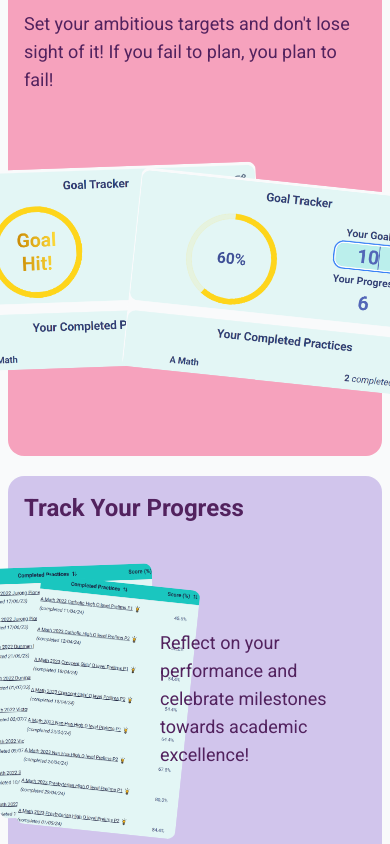
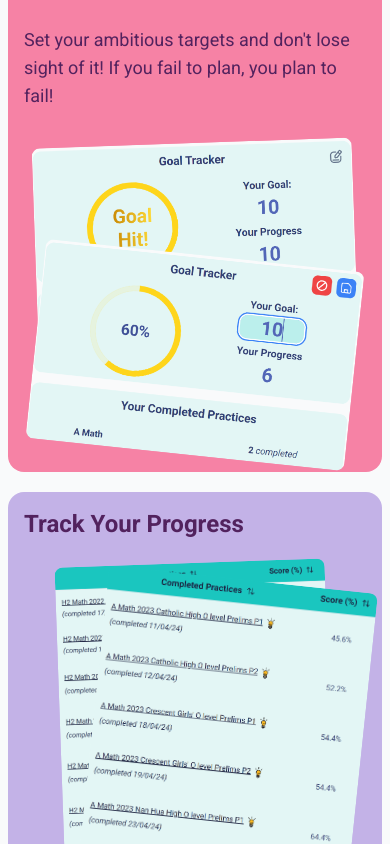
Before and after one commit to LimJiaEarn/myacademicweapon, a Next.js app: page / in a window 390 px wide. Shown: the part 2440-3284 px from the top of the page. Built offline with nearby package versions, Linux system fonts and the light colour scheme; no server answers.

Commit message:
Improved small screen view for Bentobox

```diff
--- a/src/app/contribute/page.tsx
+++ b/src/app/contribute/page.tsx
@@ -58,8 +58,7 @@ const ContributePage = async ({searchParams} : {searchParams : { [key:string]:st
             </h1>
 
             <p className="text-xl md:text-2xl text-center text-pri_navy_darker max-w-[60ch] mx-auto leading-normal">
-                Embark on our mission to share the <span className="gold_grad_text font-semibold">wealth of academic resources</span>  and
-                let's build a world where knowledge knows no boundaries!
+                Embark on our mission to share the <span className="gold_grad_text font-semibold">wealth of academic resources!</span>
             </p>
 
 
--- a/src/components/shared/Features.tsx
+++ b/src/components/shared/Features.tsx
@@ -2,7 +2,7 @@ import Image from "next/image";
 // Inspiration: https://www.givingli.com/
 
 const Features = () => {
-    const baseHeadingStyle = "font-bold text-2xl lg:font-semibold lg:text-3xl z-20";
+    const baseHeadingStyle = "font-bold text-2xl lg:font-semibold sm:text-3xl z-20 mb-4";
     const baseParaStyle = "font-medium text-lg z-20";
 
     return (
@@ -10,16 +10,16 @@ const Features = () => {
 
             <div className="bg-pink_bg p-4 md:p-6 rounded-2xl group col-span-1 lg:col-span-2 row-span-1 w-full h-full flex flex-col gap-4 text-pink_text">
                 <h2 className={`${baseHeadingStyle} `}>Set Goals</h2>
-                <p className={`${baseParaStyle} max-w-[450px]`}>Set your ambitious targets and don't lose sight of it! If you fail to plan, you plan to fail!</p>
+                <p className={`${baseParaStyle} lg:max-w-[450px]`}>Set your ambitious targets and don't lose sight of it! If you fail to plan, you plan to fail!</p>
 
                 <div className="flex-grow relative w-full flex justify-center items-center gap-2 min-h-[330px]">
                     <div className="absolute h-[200px] w-[320px] xl:h-[300px] xl:w-[420px]">
                         <Image src="/images/feature1.png" alt="f2" fill={true}
-                            className="rounded-lg object-cover object-top -translate-x-24 lg:-translate-x-40 -translate-y-2 -rotate-2 group-hover:-rotate-12 group-hover:-translate-x-28 lg:group-hover:-translate-x-48 group-hover:-translate-y-4 duration-300 ease-in-out"/>
+                            className="rounded-lg object-cover object-top md:-translate-x-24 lg:-translate-x-40 -translate-y-12 -rotate-2 group-hover:-rotate-12 md:group-hover:-translate-x-28 lg:group-hover:-translate-x-48 group-hover:-translate-y-16 duration-300 ease-in-out"/>
                     </div>
                     <div className="absolute z-10 h-[200px] w-[320px] xl:h-[300px] xl:w-[420px]">
                         <Image src="/images/feature1.1.png" alt="f2" fill={true} quality={100}
-                            className="rounded-lg object-cover object-top translate-x-24 lg:translate-x-40 translate-y-2 rotate-6 group-hover:rotate-12 group-hover:translate-x-28 lg:group-hover:translate-x-48 group-hover:translate-y-4 duration-300 ease-in-out"/>
+                            className="rounded-lg object-cover object-top md:translate-x-24 lg:translate-x-40 translate-y-16 md:translate-y-8 rotate-6 group-hover:rotate-12 md:group-hover:translate-x-28 lg:group-hover:translate-x-48 group-hover:translate-y-16 md:group-hover:translate-y-20 duration-300 ease-in-out"/>
                     </div>
                 </div>
 
@@ -28,19 +28,21 @@ const Features = () => {
             <div className="bg-purple_bg p-4 md:p-6 rounded-2xl group col-span-1 row-span-1 lg:row-span-2 w-full h-full flex flex-col text-purple_text">
 
                 <h2 className={`${baseHeadingStyle} `}>Track Your Progress</h2>
-                <div className="flex lg:flex-col justify-center h-full items-center gap-8">
+                <div className="flex flex_col_center h-full gap-8">
+
+
                     <div className="relative w-full flex justify-center items-center gap-2 min-h-[350px] lg:min-h-[450px]">
-                        <div className="absolute h-[250px] w-[160px] lg:h-[320px] lg:w-[270px] xl:h-[400px] xl:w-[300px]">
+                        <div className="absolute h-[320px] w-[270px] xl:h-[400px] xl:w-[300px]">
                             <Image src="/images/feature2.1.png" alt="f2" fill={true}
                                 className="rounded-lg object-cover object-top sm:-translate-x-8 -translate-y-2 -rotate-2 group-hover:rotate-4 group-hover:-translate-x-2 sm:group-hover:-translate-x-8 lg:group-hover:-translate-x-12 group-hover:-translate-y-12 duration-100 ease-in-out"/>
                         </div>
-                        <div className="absolute z-10 h-[250px] w-[160px] lg:h-[320px] lg:w-[270px] xl:h-[400px] xl:w-[300px]">
+                        <div className="absolute z-10 h-[320px] w-[270px] xl:h-[400px] xl:w-[300px]">
                             <Image src="/images/feature2.png" alt="f2" fill={true} quality={100}
                                 className="rounded-lg object-cover object-top translate-x-8 translate-y-2 rotate-6 group-hover:rotate-12 group-hover:translate-x-12 group-hover:translate-y-8 duration-100 ease-in-out"/>
                         </div>
                     </div>
 
-                    <p className={`${baseParaStyle}`}>Reflect on your performance and celebrate milestones towards academic excellence!</p>
+                    <p className={`${baseParaStyle} w-full text-left`}>Reflect on your performance and celebrate milestones towards academic excellence!</p>
                 </div>
 
             </div>
@@ -91,14 +93,14 @@ const Features = () => {
                             className="rounded-lg translate-x-4 translate-y-2 rotate-6 group-hover:rotate-12 group-hover:translate-x-6 group-hover:translate-y-4 duration-100 ease-in-out"/>
                     </div>
                 </div>
-                <p className={baseParaStyle}>All our dazzling study resources are free to view and download to ensure your academic glow up!</p>
+                <p className={`${baseParaStyle} w-full text-left`}>All our dazzling study resources are free to view and download to ensure your academic glow up!</p>
             </div>
 
             <div className="bg-orange_bg p-4 md:p-6 rounded-2xl col-span-1 lg:col-span-2 row-span-1 w-full h-full flex flex-col justify-start items-center text-orange_text group ">
                 <h2 className={`${baseHeadingStyle} w-full text-left`}>Solution Recordings & Walkthroughs</h2>
 
                 <div className="flex flex-col md:flex-row justify-evenly items-center gap-4">
-                    <p className={`${baseParaStyle} w-full text-left h-24`}>Catch the latest tea on exam strategies and tips<br className="sm:hidden"/> brewed by tutors with proven track records!</p>
+                    <p className={`${baseParaStyle} w-full text-left min-h-[140px] sm:min-h-[100px]`}>Catch the latest tea on exam strategies and tips<br className="sm:hidden"/> brewed by tutors with proven track records!</p>
 
                     <div className="relative left-14 lg:left-10 -top-8 lg:top-8 w-full flex justify-center items-center gap-2 min-w-[200px] min-h-[200px] md:min-h-[220px]">
                         <div className="absolute h-[230px] w-[230px] md:h-[280px] md:w-[280px]">
--- a/tailwind.config.ts
+++ b/tailwind.config.ts
@@ -72,22 +72,22 @@ const config: Config = {
 
 
         // Bentobox Colours:
-        'purple_bg': 'rgba(195, 178, 231, 0.72)',
+        'purple_bg': 'rgba(195, 178, 231, 1)',
         'purple_text': 'rgb(82, 34, 94)',
 
-        'pink_bg': 'rgba(246, 130, 165, 0.72)',
+        'pink_bg': 'rgba(246, 130, 165, 1)',
         'pink_text': 'rgb(82, 34, 94)',
 
-        'green_bg': 'rgba(201, 218, 143, 0.72)',
+        'green_bg': 'rgba(201, 218, 143, 1)',
         'green_text': 'rgb(28, 71, 31)',
 
-        'yellow_bg': ' rgba(254, 223, 111, 0.72)',
+        'yellow_bg': ' rgba(254, 223, 111, 1)',
         'yellow_text': 'rgb(74, 65, 30)',
 
-        'orange_bg': 'rgba(249, 164, 116, 0.72)',
+        'orange_bg': 'rgba(249, 164, 116, 1)',
         'orange_text': 'rgb(88, 38, 20)',
 
-        'blue_bg': 'rgba(184, 206, 220, 0.72)',
+        'blue_bg': 'rgba(184, 206, 220, 1)',
         'blue_text': 'rgb(24, 67, 99)',
 
 
```
Also changed, not shown: 1 other file (tests, documents, lock files or other folders).
